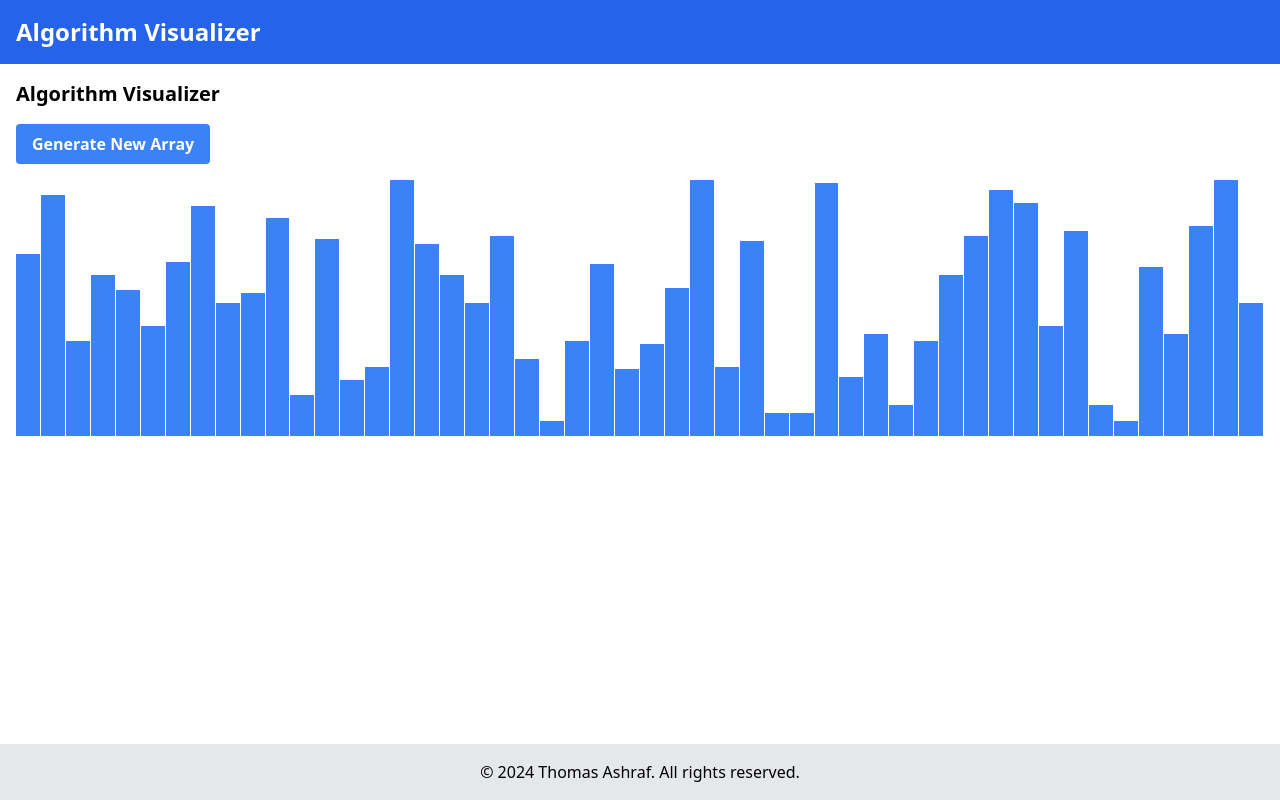
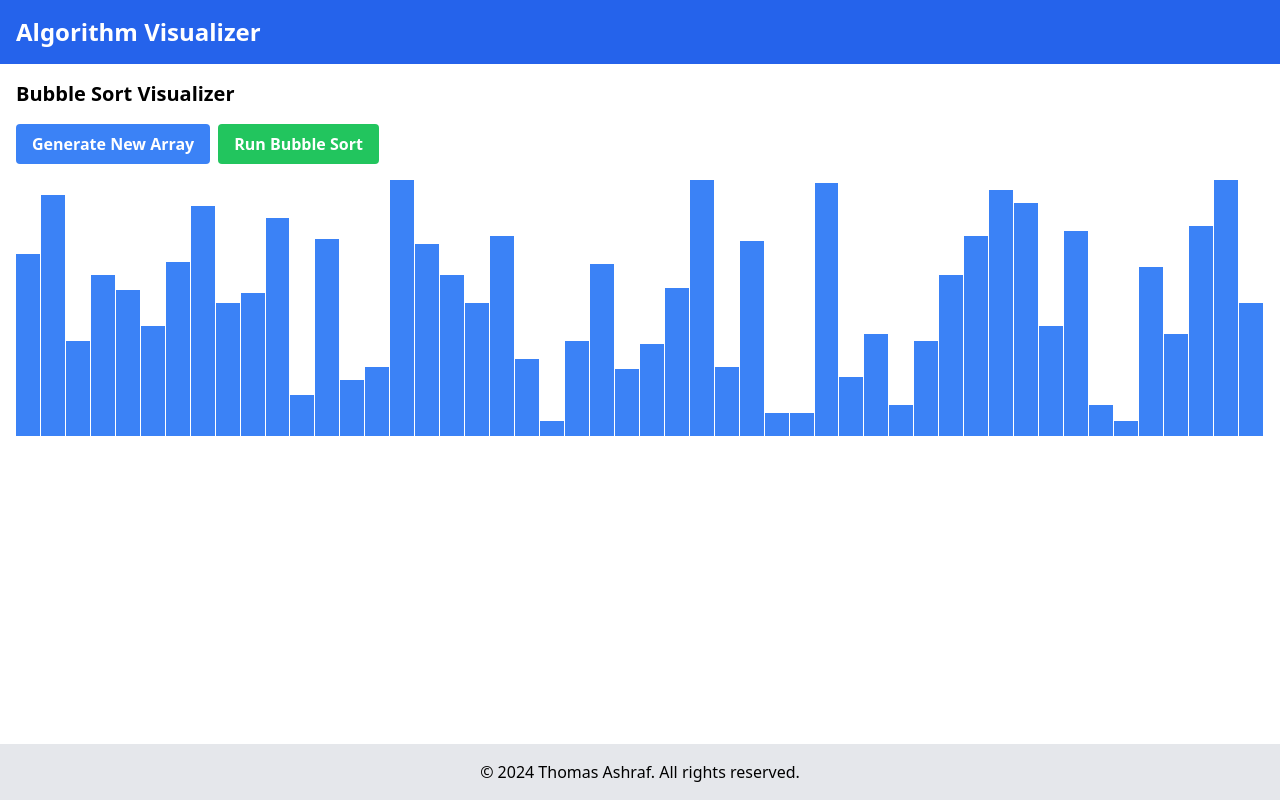
Before and after one commit to thomas-x-69/ALX_Algorithm_Visualizer, a React (Vite) app: page / in a window 1280 px wide. Built offline with nearby package versions, Linux system fonts and the light colour scheme.

Commit message:
Implement Bubble Sort algorithm

```diff
--- /dev/null
+++ b/src/algorithms/bubbleSort.js
@@ -0,0 +1,16 @@
+export function* bubbleSort(arr) {
+  let len = arr.length;
+  let swapped;
+  do {
+    swapped = false;
+    for (let i = 0; i < len - 1; i++) {
+      if (arr[i] > arr[i + 1]) {
+        [arr[i], arr[i + 1]] = [arr[i + 1], arr[i]];
+        swapped = true;
+        yield { array: [...arr], comparing: [i, i + 1] };
+      }
+    }
+    len--;
+  } while (swapped);
+  return arr;
+}
--- a/src/components/AlgorithmVisualizer.jsx
+++ b/src/components/AlgorithmVisualizer.jsx
@@ -1,8 +1,11 @@
 import React, { useState, useEffect } from "react";
 import { generateRandomArray } from "../utils/arrayUtils";
+import { bubbleSort } from "../algorithms/bubbleSort";
 
 const AlgorithmVisualizer = () => {
   const [array, setArray] = useState([]);
+  const [sorting, setSorting] = useState(false);
+  const [comparing, setComparing] = useState([]);
 
   useEffect(() => {
     generateNewArray();
@@ -11,18 +14,41 @@ const AlgorithmVisualizer = () => {
   const generateNewArray = () => {
     const newArray = generateRandomArray(50, 5, 100);
     setArray(newArray);
+    setComparing([]);
+  };
+
+  const runBubbleSort = async () => {
+    setSorting(true);
+    const sorter = bubbleSort([...array]);
+    for (let step of sorter) {
+      setArray(step.array);
+      setComparing(step.comparing);
+      await new Promise((resolve) => setTimeout(resolve, 50));
+    }
+    setComparing([]);
+    setSorting(false);
   };
 
   return (
     <div className="flex-1 p-4">
-      <h2 className="text-xl font-semibold mb-4">Algorithm Visualizer</h2>
-      <button
-        onClick={generateNewArray}
-        className="bg-blue-500 hover:bg-blue-700 text-white font-bold py-2 px-4 rounded"
-      >
-        Generate New Array
-      </button>
-      <div className="mt-4 h-64 flex items-end">
+      <h2 className="text-xl font-semibold mb-4">Bubble Sort Visualizer</h2>
+      <div className="mb-4">
+        <button
+          onClick={generateNewArray}
+          disabled={sorting}
+          className="bg-blue-500 hover:bg-blue-700 text-white font-bold py-2 px-4 rounded mr-2"
+        >
+          Generate New Array
+        </button>
+        <button
+          onClick={runBubbleSort}
+          disabled={sorting}
+          className="bg-green-500 hover:bg-green-700 text-white font-bold py-2 px-4 rounded"
+        >
+          Run Bubble Sort
+        </button>
+      </div>
+      <div className="h-64 flex items-end">
         {array.map((value, index) => (
           <div
             key={index}
@@ -30,7 +56,9 @@ const AlgorithmVisualizer = () => {
               height: `${value}%`,
               width: `${100 / array.length}%`,
             }}
-            className="bg-blue-500 mr-px"
+            className={`mr-px ${
+              comparing.includes(index) ? "bg-red-500" : "bg-blue-500"
+            }`}
           ></div>
         ))}
       </div>
```
